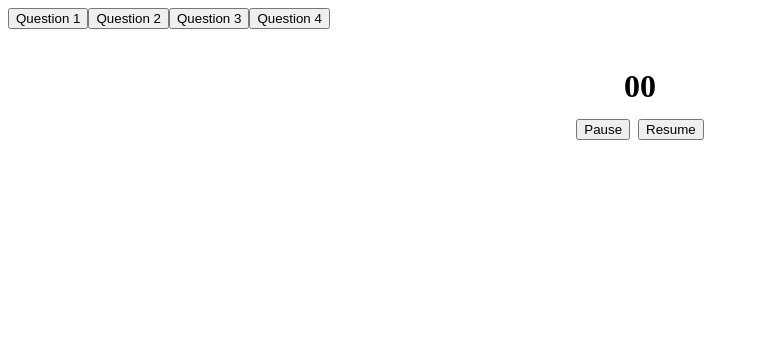
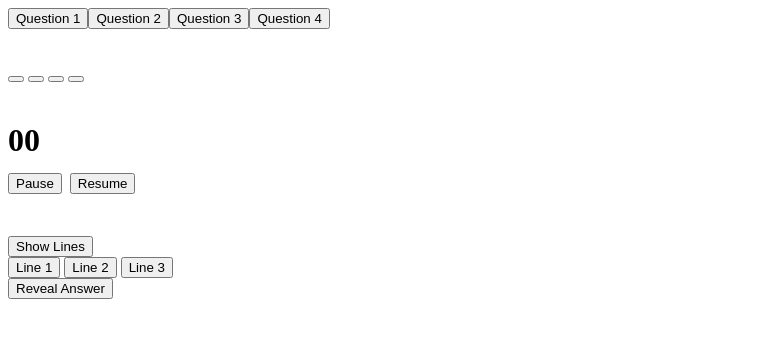
Before and after one commit to rajesh-esaver/emk-mock, a Flask app: page /host in a window 1280 px wide. Shown: the top 338 px of the page, without its empty margins (0-759 px from the left). Run offline with Flask 2, Linux system fonts and the light colour scheme; some libraries are stand-ins or nearby versions.

Commit message:
added sample controlls for host

```diff
--- a/static/host.js
+++ b/static/host.js
@@ -13,6 +13,9 @@ var interval = 1000;
 var isPaused = false;
 var secondsEle = "";
 var timer = "";
+var currQuestion = "";
+var isLifeLinesBeingShowed = true;
+var lifeLines = ["Line 1", "Line 2", "Line 3"];
 
 // questions
 const options = ["Option A", "Option B", "Option C", "Option D"];
@@ -53,17 +56,90 @@ function addEventListeners() {
     // buttons
     var pauseButton = document.getElementById("pause");
     var resumeButton = document.getElementById("resume");
+    var lifeLinesButton = document.getElementById("btn_lifelines");
+    var answerButton = document.getElementById("btn_answer");
 
     pauseButton.addEventListener("click", (e) => {
         e.preventDefault();
-        isPaused = true;
+        //isPaused = true;
+        pauseTimer()
     });
 
     resumeButton.addEventListener("click", (e) => {
         e.preventDefault();
-        isPaused = false;
+        //isPaused = false;
+        resumeTimer();
     });
 
+    answerButton.addEventListener("click", (e) => {
+        console.log("answer "+currQuestion.options[0]);
+    });
+
+    lifeLinesButton.addEventListener("click", (e) => {
+        var divLifeLines = document.getElementById("div_lifelines");
+        console.log(isLifeLinesBeingShowed);
+        if(isLifeLinesBeingShowed) {
+            $(".div_lifelines").hide();
+        } else {
+            $(".div_lifelines").show();
+        }
+        isLifeLinesBeingShowed = !isLifeLinesBeingShowed;
+    });
+
+}
+
+function pauseTimer() {
+    isPaused = true;
+}
+
+function resumeTimer() {
+    isPaused = false;
+}
+
+function clearOptions() {
+
+}
+
+function optionListener(button, option) {
+    button.onclick = function() {
+        pauseTimer();
+        button.style.background='#ffff';
+        socket.emit("set_locked_answer", option);
+    };
+}
+
+function questionListener(button, question) {
+    button.onclick = function() {
+        showQuestion(question);
+        button.style.background='#ffff';
+        if(isSocketConnected) {
+            socket.send(question);
+            startTimer();
+        }
+    };
+}
+
+function showQuestion(question) {
+    currQuestion = question;
+    const txt_question = document.getElementById("txt_question");
+    txt_question.innerHTML = question.question;
+
+    // create dynamic option buttons
+    const option_a = document.getElementById("option_a");
+    const option_b = document.getElementById("option_b");
+    const option_c = document.getElementById("option_c");
+    const option_d = document.getElementById("option_d");
+
+    console.log(question.options);
+    option_a.innerHTML = question.options[0];
+    option_b.innerHTML = question.options[1];
+    option_c.innerHTML = question.options[2];
+    option_d.innerHTML = question.options[3];
+
+    optionListener(option_a, 0);
+    optionListener(option_b, 0);
+    optionListener(option_c, 0);
+    optionListener(option_d, 0);
 }
 
 function loadQuestions() {
@@ -79,13 +155,7 @@ function loadQuestions() {
         element.innerHTML = "Question "+(i+1);
         element.className = 'btn-styled';
 
-        element.onclick = function() { // Note this is a function
-            console.log(question.question);
-            if(isSocketConnected) {
-                socket.send(question);
-                startTimer();
-            }
-        };
+        questionListener(element, question);
 
         questionsDev.appendChild(element);
     }
--- a/templates/host.html
+++ b/templates/host.html
@@ -9,13 +9,29 @@
 </head>
 <body>
     <div id="questions"></div><br />
-    <div style="text-align: center">
+    <div id="question">
+        <span id="txt_question"></span>
+        <br />
+        <button id="option_a"></button>
+        <button id="option_b"></button>
+        <button id="option_c"></button>
+        <button id="option_d"></button>
+    </div><br />
+    <div>
         <h1>
             <span class="seconds">00</span>
             <br />
             <button id="pause" class="pause">Pause</button>
             <button id="resume" class="resume">Resume</button>
         </h1>
+    </div><br />
+    <button id="btn_lifelines">Show Lines</button>
+    <div id="div_lifelines" class="div_lifelines">
+        <button id="lifeline_1">Line 1</button>
+        <button id="lifeline_2">Line 2</button>
+        <button id="lifeline_3">Line 3</button>
     </div>
+
+    <button id="btn_answer">Reveal Answer</button>
 </body>
 </html>
```
